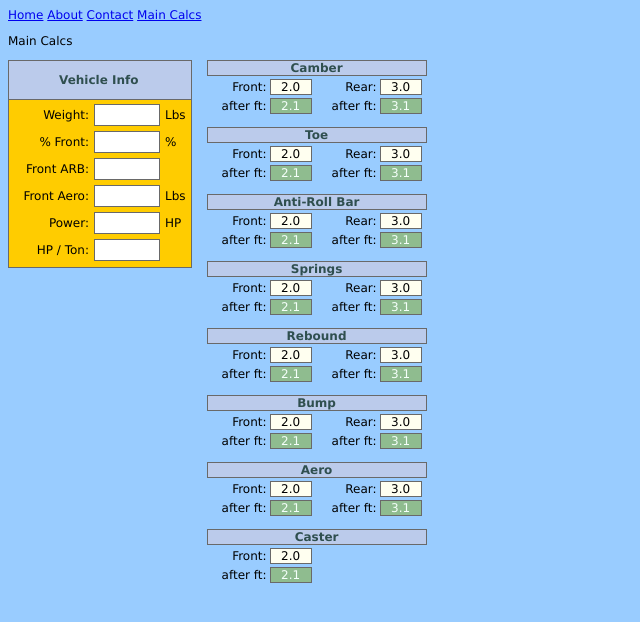
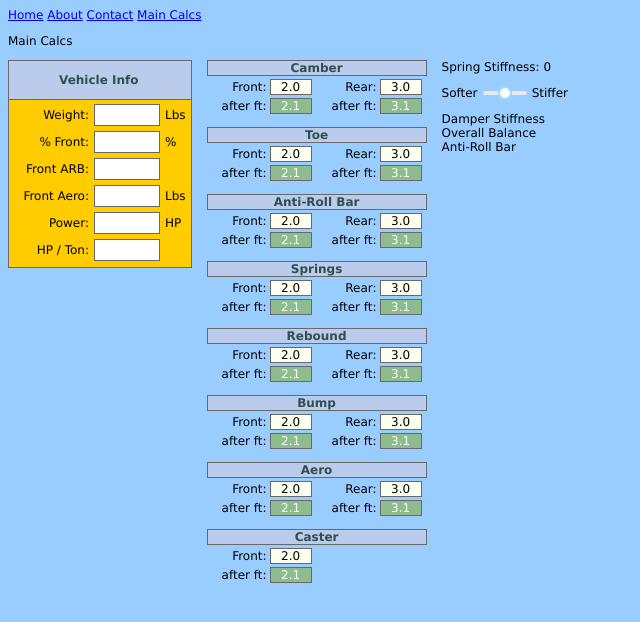
Before and after one commit to gatto-c/ftune, a React (Create React App) app in the folder ftune-app/: page /maincalcs in a window 1280 px wide. Shown: the top 622 px of the page, without its empty margins (0-640 px from the left). Built offline with nearby package versions, Linux system fonts and the light colour scheme.

Commit message:
Added initial main calc sliders

```diff
--- a/ftune-app/package.json
+++ b/ftune-app/package.json
@@ -9,12 +9,13 @@
     "@testing-library/react": "^11.1.0",
     "@testing-library/user-event": "^12.1.10",
     "fontsource-roboto": "^4.0.0",
-    "node-sass": "^5.0.0",
     "prop-types": "^15.7.2",
+    "rc-slider": "^9.7.2",
     "react": "^17.0.2",
     "react-dom": "^17.0.2",
     "react-router-dom": "^5.2.0",
     "react-scripts": "4.0.3",
+    "sass": "^1.32.10",
     "web-vitals": "^1.0.1"
   },
   "scripts": {
--- a/ftune-app/src/App.scss
+++ b/ftune-app/src/App.scss
@@ -165,3 +165,20 @@ div.output-group {
     }
   }
 }
+
+div.main-calc-sliders-container {
+  width: 10%;
+  margin-left: 15px;
+
+  .slider-container {
+    display: flex;
+    flex-direction: row;
+
+    .slider {
+      margin-top: auto;
+      margin-bottom: auto;
+      margin-left: 5px;
+      margin-right: 5px;
+    }
+  }
+}
--- a/ftune-app/src/ftuneMainCalc.js
+++ b/ftune-app/src/ftuneMainCalc.js
@@ -1,6 +1,7 @@
 import React from "react";
 import VehicleInfo from "./ftuneVehicleInfo.js";
 import MainOutputs from "./ftuneMainOutputs.js";
+import MainCalcSliders from "./ftuneMainCalcSliders.js";
 
 export default function MainCalcs() {
   return (
@@ -9,6 +10,7 @@ export default function MainCalcs() {
       <div className="main-calcs">
         <VehicleInfo />
         <MainOutputs />
+        <MainCalcSliders />
       </div>
     </div>
   );
--- /dev/null
+++ b/ftune-app/src/ftuneMainCalcSliders.js
@@ -0,0 +1,37 @@
+import React, { useState } from "react";
+import Slider from "rc-slider";
+import "rc-slider/assets/index.css";
+
+export default function MainCalcSliders() {
+  // eslint-disable-next-line no-unused-vars
+  const [springStiffnessSlider, setSpringStiffnessSlider] = useState(50);
+  const [springStiffness, setSpringStiffness] = useState(0);
+
+  const updateSpringStiffnessSlider = (value) => {
+    setSpringStiffnessSlider(value);
+    const springValue = Math.round(((value - 50) / (100 / 2)) * 300);
+    setSpringStiffness(springValue);
+  };
+
+  return (
+    <div className="main-calc-sliders-container">
+      <div>
+        Spring Stiffness: {springStiffness}
+        <div className="slider-container">
+          <p>Softer</p>
+          <Slider
+            className="slider"
+            onChange={updateSpringStiffnessSlider}
+            startPoint={50}
+            value={springStiffnessSlider}
+          />
+          <p>Stiffer</p>
+        </div>
+      </div>
+
+      <div>Damper Stiffness</div>
+      <div>Overall Balance</div>
+      <div>Anti-Roll Bar</div>
+    </div>
+  );
+}
```
Also changed, not shown: 1 other file (tests, documents, lock files or other folders).
